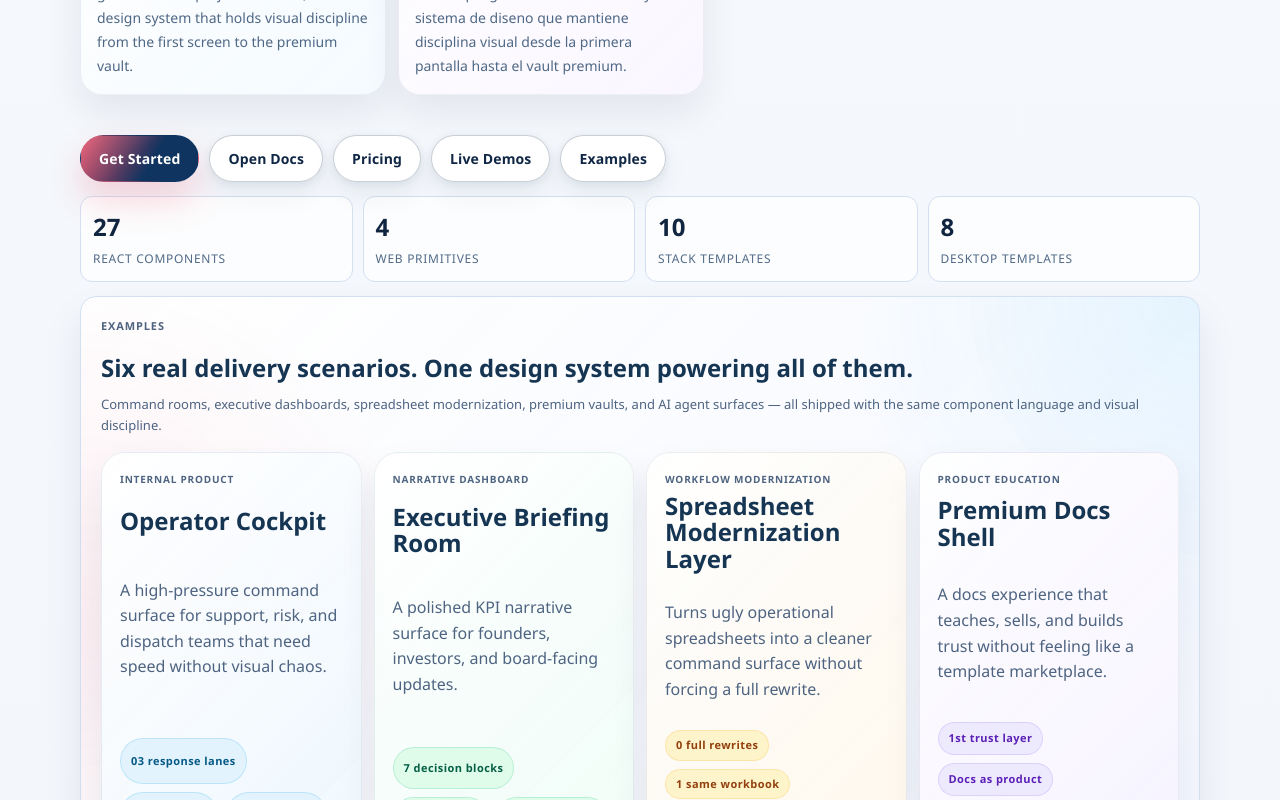
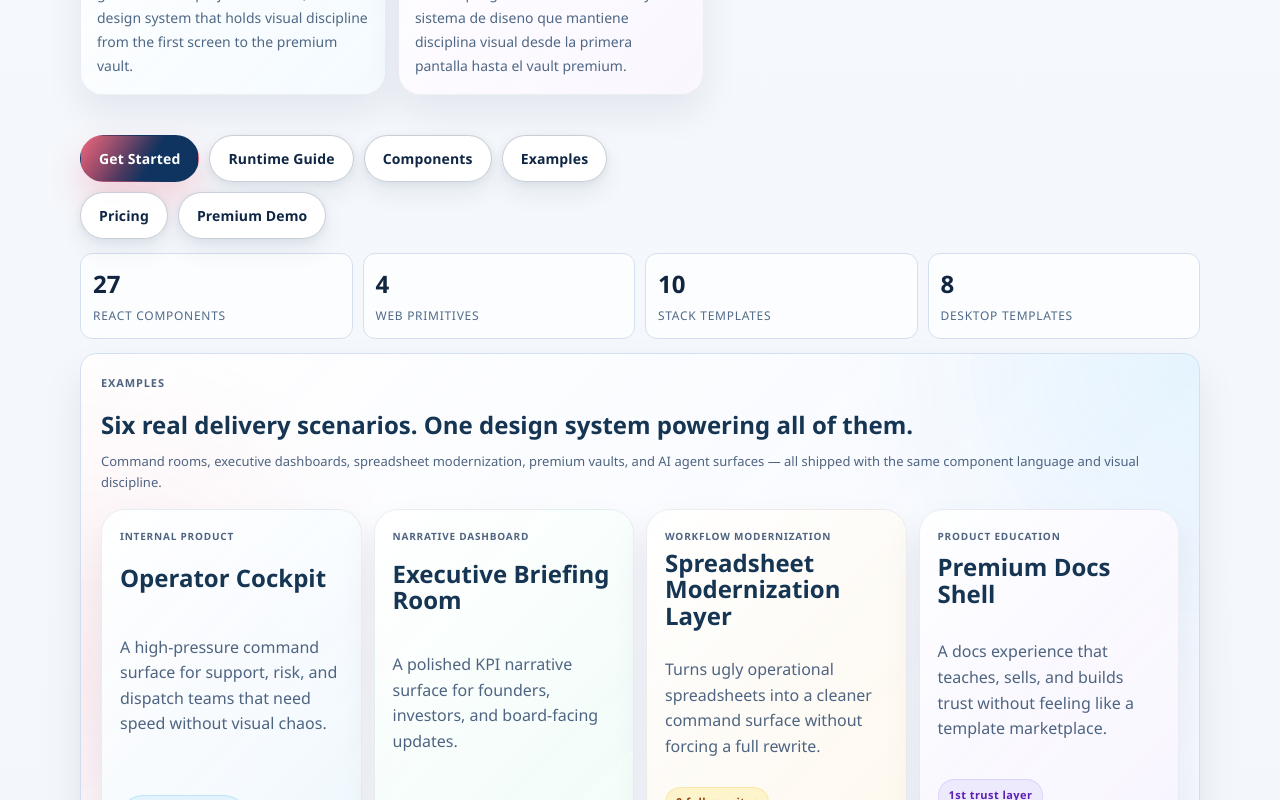
Before and after one commit to Adal612Git/lotOS-UI, a Next.js app in the folder apps/web/: page / in a window 1280 px wide. Shown: the part 1360-2160 px from the top of the page. Built offline with nearby package versions, Linux system fonts and the light colour scheme; no server answers.

Commit message:
fix(web): clean landing hero and CTA contrast

```diff
--- a/apps/web/app/lotos-landing.css
+++ b/apps/web/app/lotos-landing.css
@@ -96,6 +96,14 @@
   color: #166534;
 }
 
+.nav-link--components,
+.btn-components {
+  border-color: rgba(14, 165, 233, 0.24);
+  background:
+    linear-gradient(135deg, rgba(240, 249, 255, 0.97), rgba(224, 242, 254, 0.92));
+  color: #075985;
+}
+
 .nav-link--pricing,
 .btn-pricing {
   border-color: rgba(236, 72, 153, 0.24);
@@ -169,6 +177,7 @@
   display: flex;
   gap: 10px;
   flex-wrap: wrap;
+  align-items: center;
 }
 
 .btn {
@@ -252,6 +261,27 @@
     linear-gradient(135deg, rgba(240, 253, 244, 0.98), rgba(220, 252, 231, 0.94));
 }
 
+.btn-components {
+  color: #075985;
+  border-color: rgba(14, 165, 233, 0.28);
+  background:
+    linear-gradient(135deg, rgba(240, 249, 255, 0.99), rgba(224, 242, 254, 0.94));
+}
+
+.btn-pricing {
+  color: #9d174d;
+  border-color: rgba(236, 72, 153, 0.28);
+  background:
+    linear-gradient(135deg, rgba(253, 242, 248, 0.99), rgba(252, 231, 243, 0.94));
+}
+
+.btn-demo-premium {
+  color: #6d28d9;
+  border-color: rgba(139, 92, 246, 0.28);
+  background:
+    linear-gradient(135deg, rgba(245, 243, 255, 0.99), rgba(237, 233, 254, 0.94));
+}
+
 .btn-vault {
   color: #1d4ed8;
   border-color: rgba(37, 99, 235, 0.32);
--- a/apps/web/app/page.tsx
+++ b/apps/web/app/page.tsx
@@ -154,7 +154,6 @@ export default async function HomePage() {
   const session = await getServerSession(authOptions);
   const signedInEmail = session?.user?.email ?? null;
   const paidPlans = salesPlans.filter((plan) => plan.kind === 'paid');
-  const vaultHref = signedInEmail ? '/vault' : '/login';
 
   return (
     <main className="landing">
@@ -178,18 +177,19 @@ export default async function HomePage() {
             <span className="en-only">Pricing</span>
             <span className="es-only">Precios</span>
           </Link>
+          <Link href="/docs/components/button" className="nav-link nav-link--components">
+            <span className="en-only">Components</span>
+            <span className="es-only">Componentes</span>
+          </Link>
           <Link href="/multi-framework" className="nav-link nav-link--runtime">
             <span className="en-only">Runtime Matrix</span>
             <span className="es-only">Matriz de Runtimes</span>
           </Link>
           {signedInEmail ? (
-            <>
-              <Link href="/vault" className="nav-link nav-link--cta">Vault</Link>
-              <a href="/api/auth/signout?callbackUrl=/" className="nav-link nav-link--muted">
-                <span className="en-only">Sign Out</span>
-                <span className="es-only">Cerrar Sesion</span>
-              </a>
-            </>
+            <a href="/api/auth/signout?callbackUrl=/" className="nav-link nav-link--muted">
+              <span className="en-only">Sign Out</span>
+              <span className="es-only">Cerrar Sesion</span>
+            </a>
           ) : (
             <Link href="/login" className="nav-link">
               <span className="en-only">Sign In</span>
@@ -258,21 +258,25 @@ export default async function HomePage() {
                 <span className="en-only">Get Started</span>
                 <span className="es-only">Empezar</span>
               </Link>
-              <Link href="/docs" className="btn ghost">
-                <span className="en-only">Open Docs</span>
-                <span className="es-only">Abrir Docs</span>
+              <Link href="/docs/multi-runtime" className="btn ghost btn-runtime">
+                <span className="en-only">Runtime Guide</span>
+                <span className="es-only">Guia de Runtimes</span>
               </Link>
-              <Link href="/pricing" className="btn ghost">
+              <Link href="/docs/components/button" className="btn ghost btn-components">
+                <span className="en-only">Components</span>
+                <span className="es-only">Componentes</span>
+              </Link>
+              <Link href="/examples" className="btn ghost btn-showcase">
+                <span className="en-only">Examples</span>
+                <span className="es-only">Ejemplos</span>
+              </Link>
+              <Link href="/pricing" className="btn ghost btn-pricing">
                 <span className="en-only">Pricing</span>
                 <span className="es-only">Precios</span>
               </Link>
-              <Link href="/demo" className="btn ghost">
-                <span className="en-only">Live Demos</span>
-                <span className="es-only">Demos en Vivo</span>
-              </Link>
-              <Link href="/examples" className="btn ghost">
-                <span className="en-only">Examples</span>
-                <span className="es-only">Ejemplos</span>
+              <Link href="/demo" className="btn ghost btn-demo-premium">
+                <span className="en-only">Premium Demo</span>
+                <span className="es-only">Demo Premium</span>
               </Link>
             </div>
           </div>
@@ -696,7 +700,7 @@ export default async function HomePage() {
           <div className="hero-actions compact">
             <Link href="/demo" className="btn primary"><span className="en-only">Open Live Demos</span><span className="es-only">Abrir Demos en Vivo</span></Link>
             <Link href="/docs/start-here" className="btn ghost"><span className="en-only">Start Here</span><span className="es-only">Empieza Aqui</span></Link>
-            <Link href={vaultHref} className="btn ghost btn-vault"><span className="en-only">Open Vault</span><span className="es-only">Abrir Vault</span></Link>
+            <Link href="/docs/components/button" className="btn ghost btn-components"><span className="en-only">Explore Components</span><span className="es-only">Explorar Componentes</span></Link>
           </div>
         </article>
         <article className="card">
```
